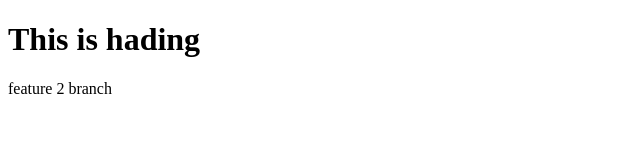
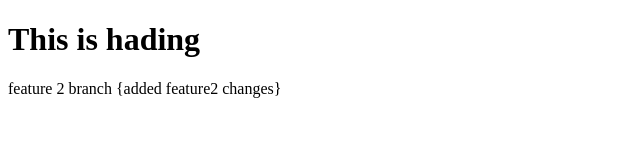
Before and after one commit to ashish-24i/second_repo, a plain HTML site: page index.html in a window 1280 px wide. Shown: the whole page, without its empty margins (0-640 px from the left). Drawn offline with Linux system fonts and the light colour scheme.

Commit message:
added feature 2 chnages

```diff
--- a/index.html
+++ b/index.html
@@ -8,6 +8,6 @@
 </head>
 <body>
       <h1>This is hading</h1>
-      <p>feature 2 branch  </p>
+      <p>feature 2 branch {added feature2 changes} </p>
 </body>
 </html>
```
